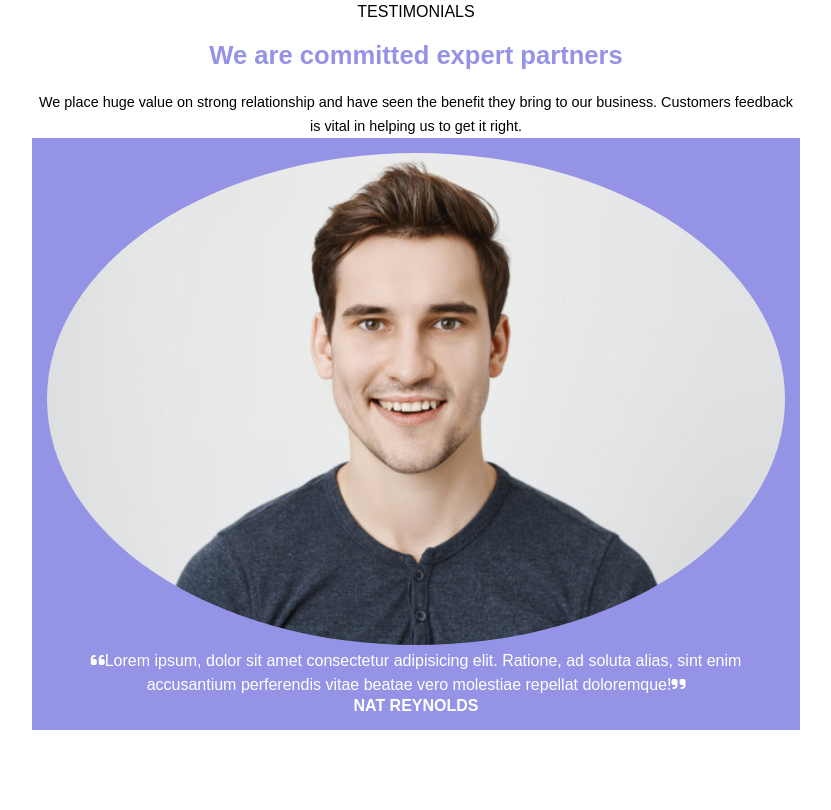
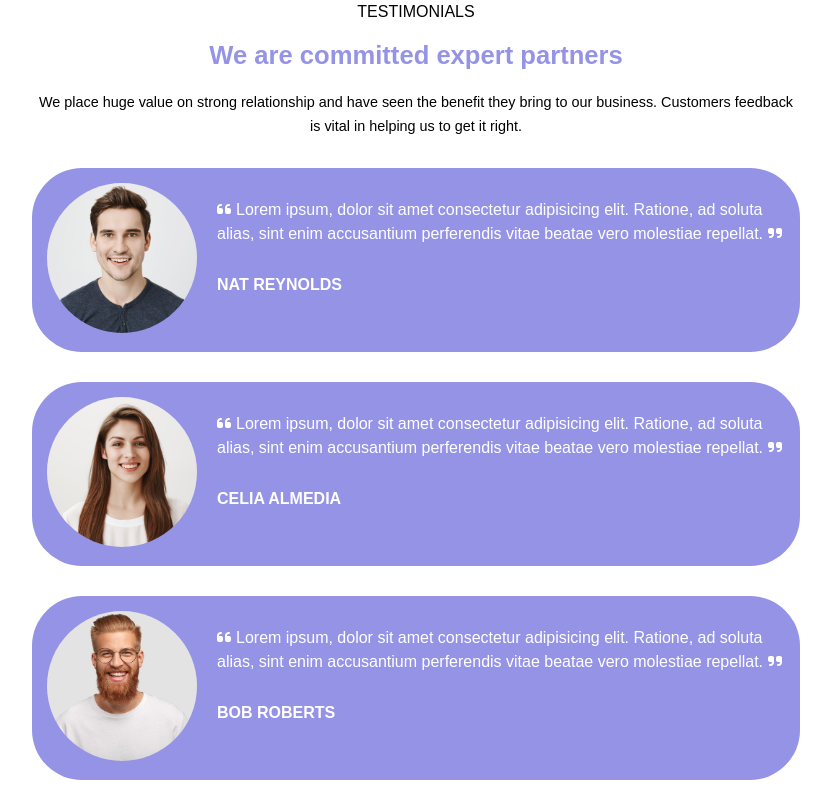
Before and after one commit to EliaMagris/htmlcss-responsive-layout, a plain HTML site: page index.html in a window 1280 px wide. Shown: the part 1438-2248 px from the top of the page, without its empty margins (224-1055 px from the left). Before the commit the page ends 2168 px from the top, so only its background shows below. Drawn offline with Linux system fonts and the light colour scheme.

Commit message:
fine testimonials

```diff
--- a/assets/css/style.css
+++ b/assets/css/style.css
@@ -150,15 +150,33 @@ main{
     background-color: rgb(149, 147, 230);
     padding: 15px;
     color: white;
+    border-radius:50px;
+    margin: 30px 0;
 }
 
 .testimonials-img img{
     border-radius: 50%;
-    width: 100%;
+    width: 150px;
+    height: 150px;
+    object-fit: cover;
+}
+
+.fa-quote-left{
+    padding-right: 5px;
+}
+
+
+.fa-quote-right{
+    padding-left: 5px;
 }
 
 .card-testimonials p{
     line-height: 1.5rem;
+    margin: 15px 0;
+}
+
+.card-testimonials h4{
+    padding: 15px 0;
 }
 
 /* INIZIO MEDIA QUERY */
@@ -256,6 +274,16 @@ main{
 
     /* inizio testimonials */
 
+    .card-testimonials{
+        display: flex;
+        justify-content: space-between;
+    }
+
+    .testimonials-info{
+        text-align: left;
+        padding-left: 20px;
+    }
+
 }
 
 @media  screen and (min-width: 426px) and (max-width: 768px) {
@@ -294,4 +322,16 @@ main{
         flex-basis: calc(100% / 3.2);
     }
 
+    /* inizio card testimonials */
+
+    .card-testimonials{
+        display: flex;
+        justify-content: space-between;
+    }
+
+    .testimonials-info{
+        text-align: left;
+        padding-left: 20px;
+    }
+
 }
--- a/index.html
+++ b/index.html
@@ -136,9 +136,48 @@
           </div>
 
           <div class="card-testimonials">
-            <div class="testimonials-img"><img src="assets/img/testimonial1.jpg" alt=""></div>
-            <p><i class="fa-solid fa-quote-left"></i>Lorem ipsum, dolor sit amet consectetur adipisicing elit. Ratione, ad soluta alias, sint enim accusantium perferendis vitae beatae vero molestiae repellat doloremque!<i class="fa-solid fa-quote-right"></i></p>
-            <h4>NAT REYNOLDS</h4>
+            <div class="testimonials-img">
+              <img src="assets/img/testimonial1.jpg" alt="" />
+            </div>
+            <div class="testimonials-info">
+              <p>
+                <i class="fa-solid fa-quote-left"></i>Lorem ipsum, dolor sit
+                amet consectetur adipisicing elit. Ratione, ad soluta alias,
+                sint enim accusantium perferendis vitae beatae vero molestiae
+                repellat.<i class="fa-solid fa-quote-right"></i>
+              </p>
+              <h4>NAT REYNOLDS</h4>
+            </div>
+          </div>
+
+          <div class="card-testimonials">
+            <div class="testimonials-img">
+              <img src="assets/img/testimonial2.jpg" alt="" />
+            </div>
+            <div class="testimonials-info">
+              <p>
+                <i class="fa-solid fa-quote-left"></i>Lorem ipsum, dolor sit
+                amet consectetur adipisicing elit. Ratione, ad soluta alias,
+                sint enim accusantium perferendis vitae beatae vero molestiae
+                repellat.<i class="fa-solid fa-quote-right"></i>
+              </p>
+              <h4>CELIA ALMEDIA</h4>
+            </div>
+          </div>
+
+          <div class="card-testimonials">
+            <div class="testimonials-img">
+              <img src="assets/img/testimonial3.jpg" alt="" />
+            </div>
+            <div class="testimonials-info">
+              <p>
+                <i class="fa-solid fa-quote-left"></i>Lorem ipsum, dolor sit
+                amet consectetur adipisicing elit. Ratione, ad soluta alias,
+                sint enim accusantium perferendis vitae beatae vero molestiae
+                repellat.<i class="fa-solid fa-quote-right"></i>
+              </p>
+              <h4>BOB ROBERTS</h4>
+            </div>
           </div>
         </div>
       </section>
```
